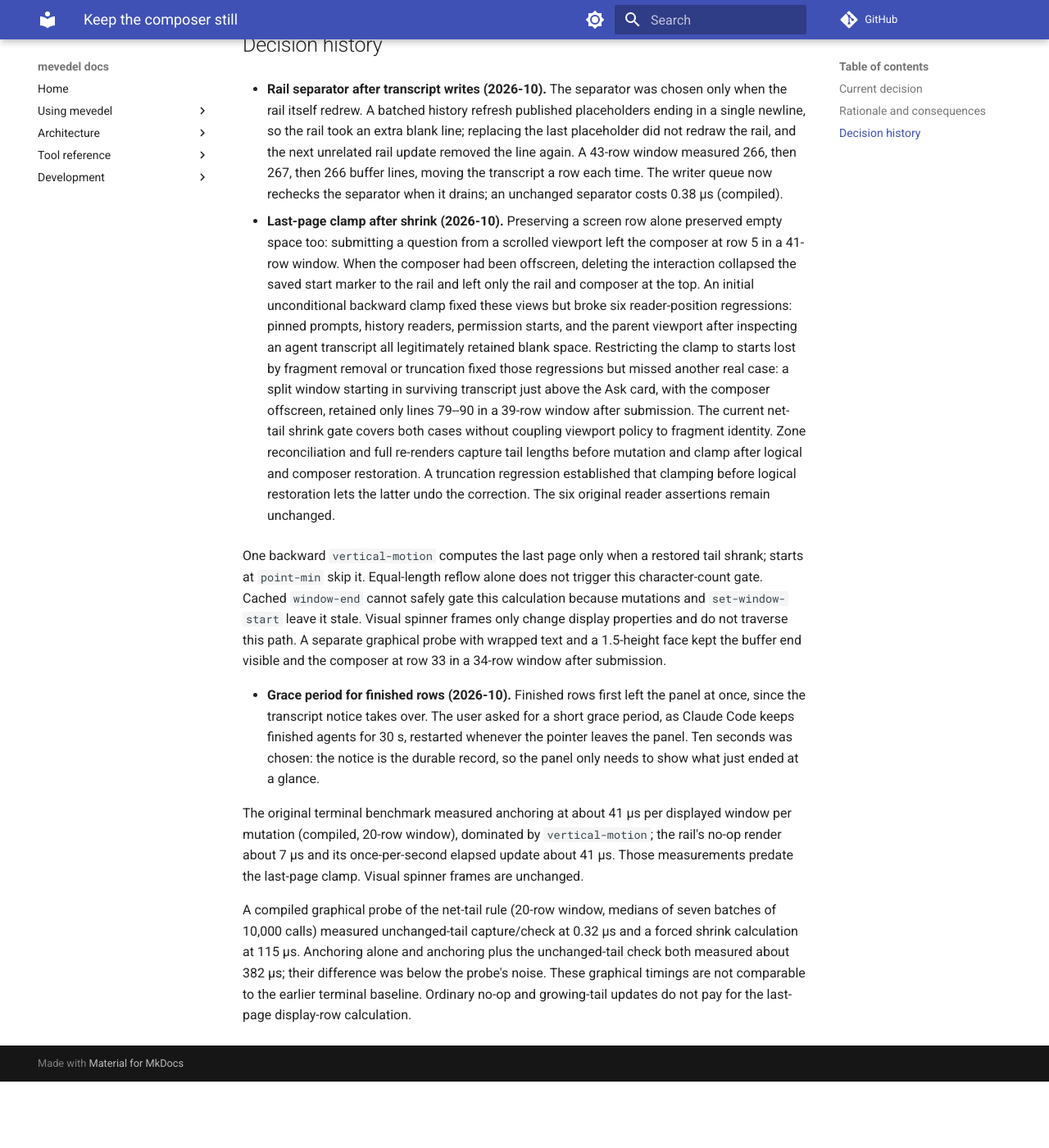
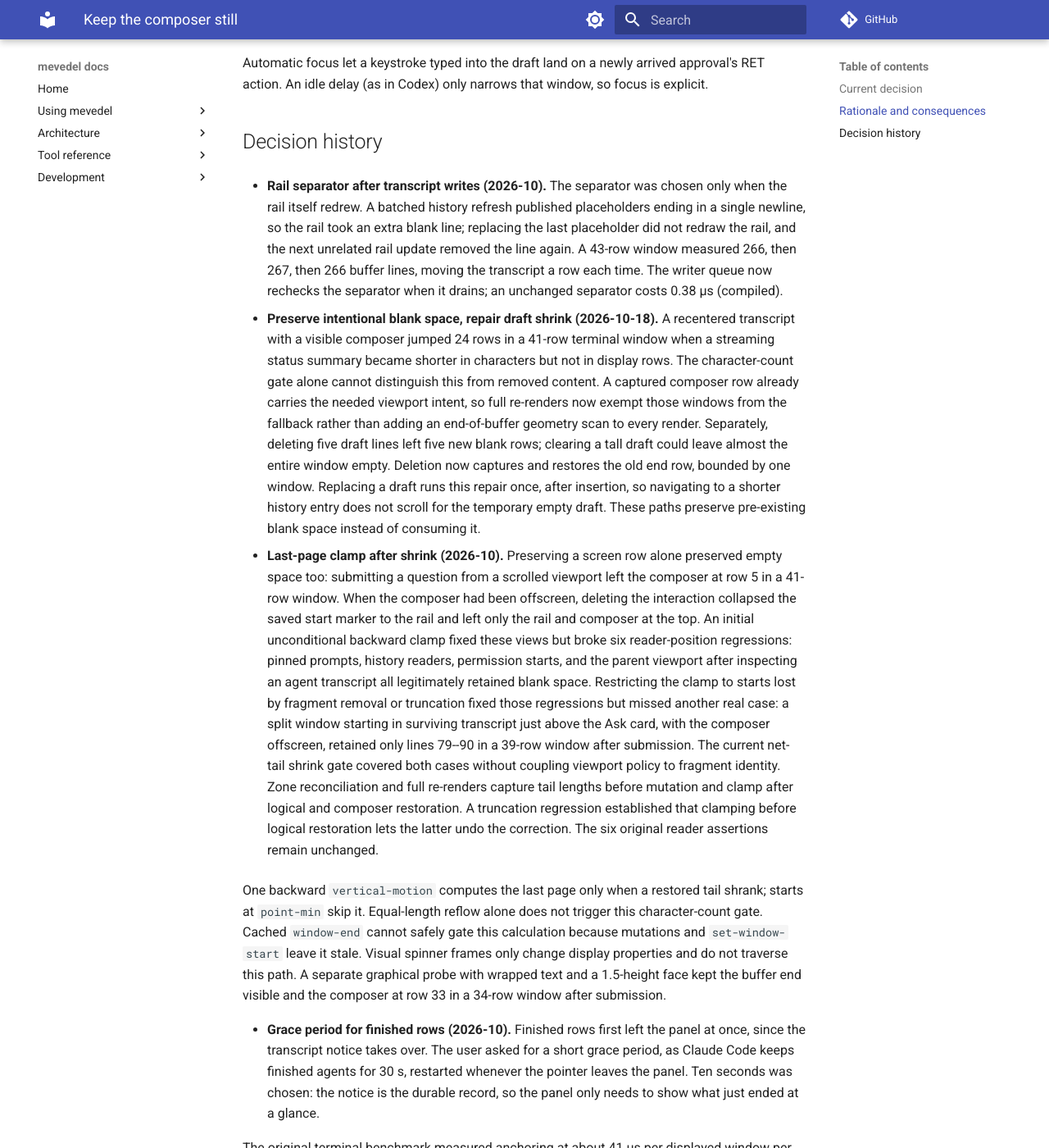
Before and after one commit to FrauH0lle/mevedel, an MkDocs documentation site: the page built from docs/adr/0126-keep-the-composer-still.md, in a window 1280 px wide and 1400 px high, scrolled down 1638 px. Shown: the whole window at 82% size. Built offline with MkDocs 1.6.1 and Material for MkDocs 9.7.7, drawn with Linux system fonts in a browser that asks for light colours; comment, search, counter and statistics services are not loaded; before the commit the page ends 2957 px from its top, so only the background shows below that; some of the changed text lies outside the part shown.

Commit message:
fix(view): preserve intentional space while repairing draft shrink
(cherry picked from commit 01afee0b122767a4f114bc3cff8f733081c1dc45 on jumpiness/composer; resolved against the transcript backstop in resolve-position)

```diff
--- a/docs/adr/0126-keep-the-composer-still.md
+++ b/docs/adr/0126-keep-the-composer-still.md
@@ -11,16 +11,21 @@ zone mutation and re-render, so that growth scrolls the transcript instead, as i
 a bottom-anchored terminal. While everything from the window start to the end of
 the draft still fits, the start is kept and free space below is used first; a
 window scrolled away from the composer, or starting inside a tall draft, keeps
-its own reading position. Both zone mutations and full re-renders capture the
-number of characters from each window start to the buffer end. After restoring
-logical positions and composer anchors, a smaller tail permits clamping a start
-past the last page backward to that page. This fills empty space left below the
-draft when an interaction disappears, even if the composer was previously
-offscreen or near the top and the start was in surviving transcript. Unchanged
-or growing tails retain deliberate blank space; earlier history views do not
-move toward the bottom, and a window already starting at `point-min` stays
-there. View buffers set `scroll-conservatively` to 101 and `scroll-margin` to 0
-so a draft growing past the bottom scrolls one line.
+its own reading position. Full re-renders capture the number of characters from
+each window start to the buffer end. Windows with a visible composer anchor do
+not receive the last-page fallback: that anchor also records deliberate blank
+space. For other windows, after restoring logical positions, a smaller tail
+permits clamping a start past the last page backward to that page. This fills
+empty space left when an offscreen interaction disappears. Unchanged or growing
+tails retain deliberate blank space; earlier history views do not move toward
+the bottom, and a window already starting at `point-min` stays there.
+
+Deleting draft text captures the buffer end's display row before the deletion
+and repairs only newly created blank space. Prompt, history and saved-draft
+replacement are single mutations: their temporary empty draft is not a viewport
+state to restore. Ordinary insertion does not capture display geometry. View
+buffers set `scroll-conservatively` to 101 and `scroll-margin` to 0 so a draft
+growing past the bottom scrolls one line.
 
 The line next to the composer never appears or disappears: one permanent rail
 carries the mode badge, an actionable pending count with `C-c C-j`, and the
@@ -79,6 +84,20 @@ focus is explicit.
   The writer queue now rechecks the separator when it drains; an unchanged
   separator costs 0.38 µs (compiled).
 
+- **Preserve intentional blank space, repair draft shrink (2026-10-18).** A
+  recentered transcript with a visible composer jumped 24 rows in a 41-row
+  terminal window when a streaming status summary became shorter in characters
+  but not in display rows. The character-count gate alone cannot distinguish
+  this from removed content. A captured composer row already carries the needed
+  viewport intent, so full re-renders now exempt those windows from the fallback
+  rather than adding an end-of-buffer geometry scan to every render. Separately,
+  deleting five draft lines left five new blank rows; clearing a tall draft could
+  leave almost the entire window empty. Deletion now captures and restores the
+  old end row, bounded by one window. Replacing a draft runs this repair once,
+  after insertion, so navigating to a shorter history entry does not scroll for
+  the temporary empty draft. These paths preserve pre-existing blank space
+  instead of consuming it.
+
 - **Last-page clamp after shrink (2026-10).** Preserving a screen row alone
   preserved empty space too: submitting a question from a scrolled viewport
   left the composer at row 5 in a 41-row window. When the composer had been
@@ -91,7 +110,7 @@ focus is explicit.
   those regressions but missed another real case: a split window starting in
   surviving transcript just above the Ask card, with the composer offscreen,
   retained only lines 79--90 in a 39-row window after submission. The current
-  net-tail shrink gate covers both cases without coupling viewport policy to
+  net-tail shrink gate covered both cases without coupling viewport policy to
   fragment identity. Zone reconciliation and full re-renders capture tail
   lengths before mutation and clamp after logical and composer restoration.
   A truncation regression established that clamping before logical restoration
```
Also changed, not shown: 3 other files.
